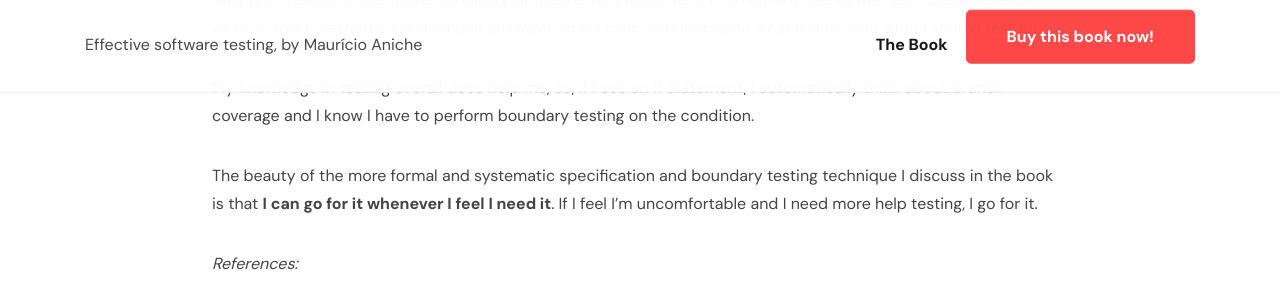
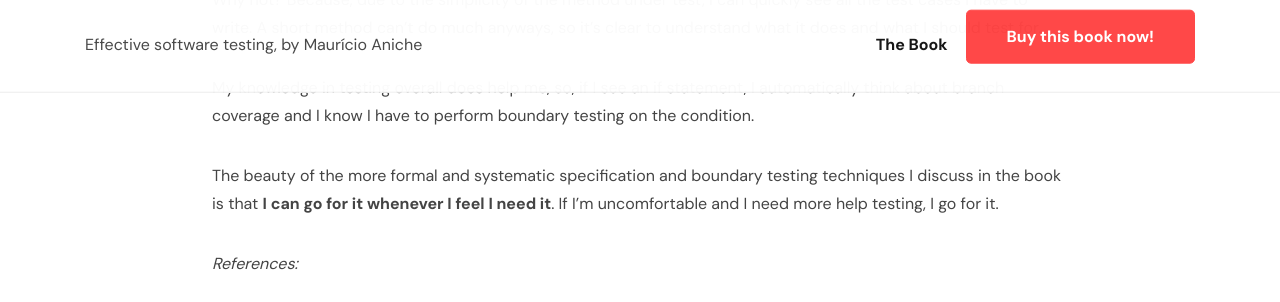
Before and after one commit to effective-software-testing/website, a Jekyll site: the page built from _posts/2022-03-14-do-I-systematically-write-tests-all-the-time.md, in a window 1280 px wide and 900 px high, scrolled down 670 px. Shown: the top 302 px of the window. Built offline with Jekyll 4.4.1, drawn with Linux system fonts in a browser that asks for light colours; comment, search, counter and statistics services are not loaded.

Commit message:
minor changes

```diff
--- a/_posts/2022-03-14-do-I-systematically-write-tests-all-the-time.md
+++ b/_posts/2022-03-14-do-I-systematically-write-tests-all-the-time.md
@@ -13,7 +13,7 @@ Why not? Because, due to the simplicity of the method under test, I can quickly
 
 My knowledge in testing overall does help me, so, if I see an if statement, I automatically think about branch coverage and I know I have to perform boundary testing on the condition.
 
-The beauty of the more formal and systematic specification and boundary testing technique I discuss in the book is that **I can go for it whenever I feel I need it**. If I feel I'm uncomfortable and I need more help testing, I go for it.
+The beauty of the more formal and systematic specification and boundary testing techniques I discuss in the book is that **I can go for it whenever I feel I need it**. If I'm uncomfortable and I need more help testing, I go for it.
 
 
 *References:*
```
